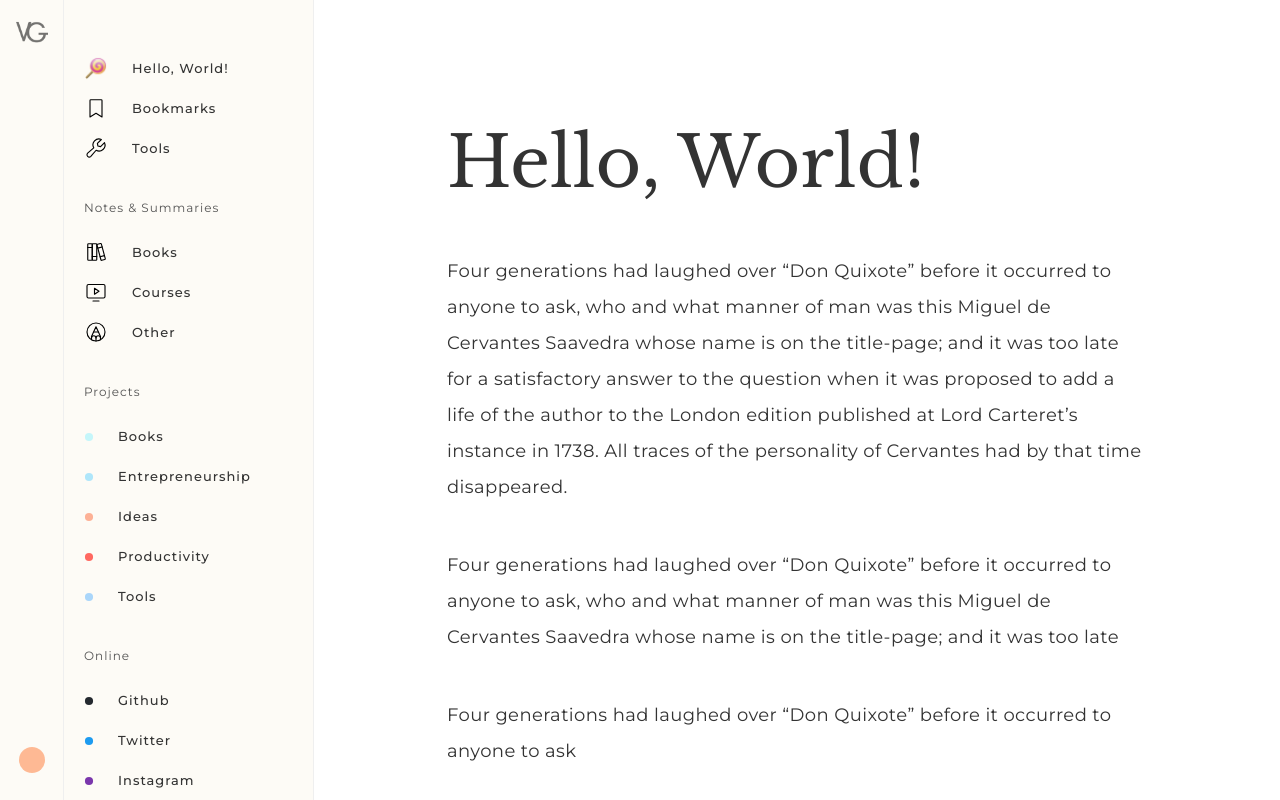
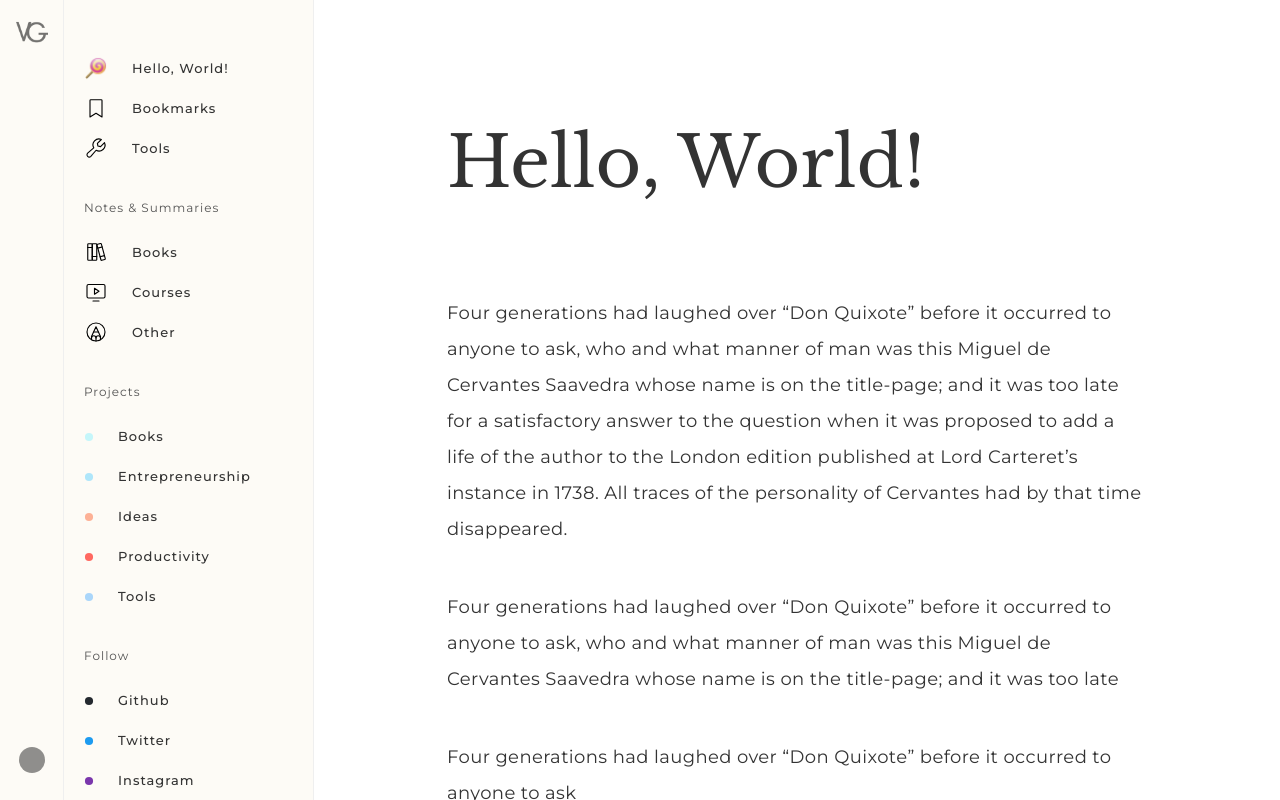
Before and after one commit to pOoOf/blog, a Next.js app: page / in a window 1280 px wide. Built offline with nearby package versions, Linux system fonts and the light colour scheme.

Commit message:
styling updates

```diff
--- a/src/components/PrimarySidebar/PrimarySidebar.module.css
+++ b/src/components/PrimarySidebar/PrimarySidebar.module.css
@@ -27,6 +27,6 @@
 
 
 .icon {
-  fill: #ff8342;
+  /* fill: #ff8342; */
   opacity: 0.54;
 }
--- a/src/components/PrimarySidebar/PrimarySidebar.tsx
+++ b/src/components/PrimarySidebar/PrimarySidebar.tsx
@@ -32,7 +32,7 @@ const PrimarySidebar = () => {
       </div> */}
       <div className={styles.footer}>
         <Hover>
-          <Circle size={32} weight="fill" className={styles.icon} />
+          <Circle color="#333333" size={32} weight="fill" className={styles.icon} />
         </Hover>
       </div>
     </div>
--- a/src/components/SecondarySidebar/SecondarySidebar.tsx
+++ b/src/components/SecondarySidebar/SecondarySidebar.tsx
@@ -76,7 +76,7 @@ const SecondarySidebar = () => {
         <span>Tools</span>
       </div>
       <div className={styles.navHeading}>
-        <span>Online</span>
+        <span>Follow</span>
       </div>
       <div className={cx(styles.navItem, styles.lightText)}>
         <div className={styles.iconContainer}>
--- a/src/styles/Home.module.css
+++ b/src/styles/Home.module.css
@@ -23,14 +23,16 @@
 }
 
 .content {
-  display: flex;
-  flex: 1;
   overflow: auto;
-  padding: 72px 0;
+  width: 100%;
+  height: 100%;
 }
 .box {
   max-width: 700px;
   margin: 0 auto;
+  flex-direction: column;
+  display: flex;
+  padding: 72px 0;
 }
 .iconContainer {
   height: 20px;
--- a/src/styles/globals.css
+++ b/src/styles/globals.css
@@ -28,6 +28,11 @@ h1 {
   font-weight: 400;
   color: #333;
 }
+h2 {
+  font-size: 40px;
+  font-weight: 400;
+  color: #333;
+}
 p {
   font-size: 18px;
   margin: 42px 0 0 0;
```
